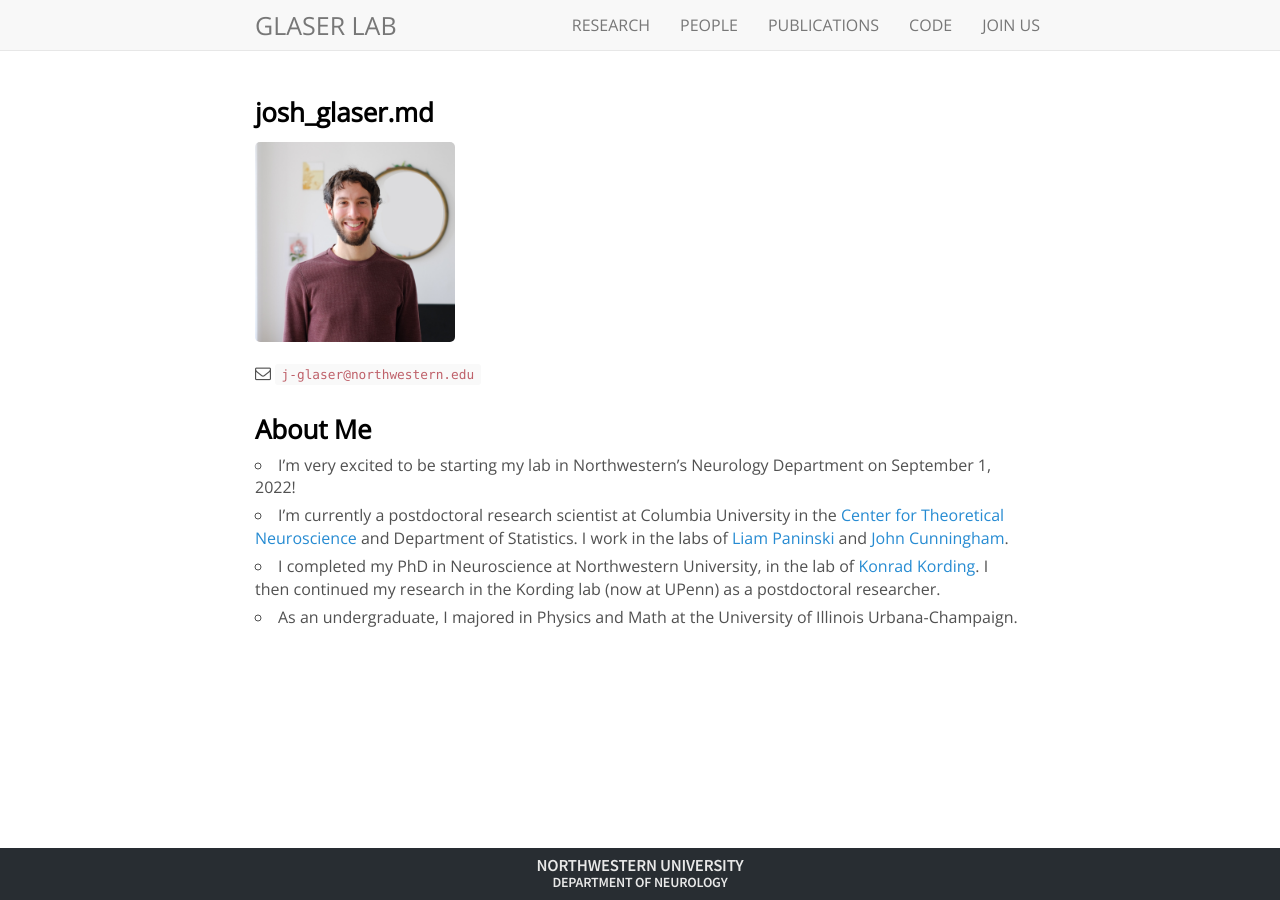
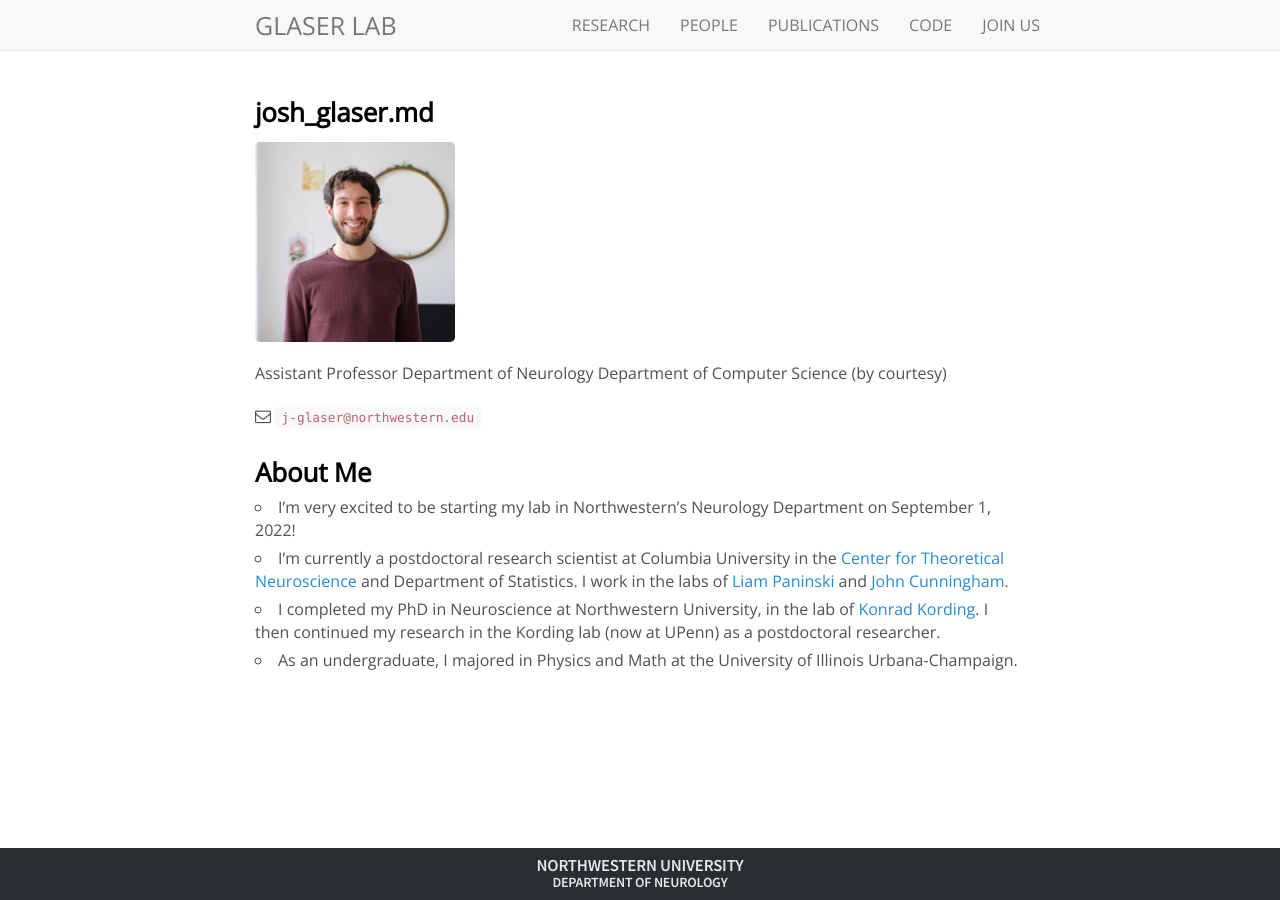
Before and after one commit to glaserlab/glaserlab.github.io, a Jekyll site: the page built from _people/josh_glaser.md, in a window 1280 px wide. Built offline with Jekyll 4.4.1, drawn with Linux system fonts in a browser that asks for light colours; nearby versions of some CDN libraries; comment, search, counter and statistics services are not loaded.

```diff
--- a/_people/josh_glaser.md
+++ b/_people/josh_glaser.md
@@ -4,6 +4,10 @@ permalink: /people/josh_glaser/
 ---
 
 <img width="200" src="{{site.baseurl}}/josh_profile3.jpg">
+
+Assistant Professor
+Department of Neurology
+Department of Computer Science (by courtesy)
 
 <i class="fa fa-envelope-o"></i>  `j-glaser@northwestern.edu`<br>
 
```
